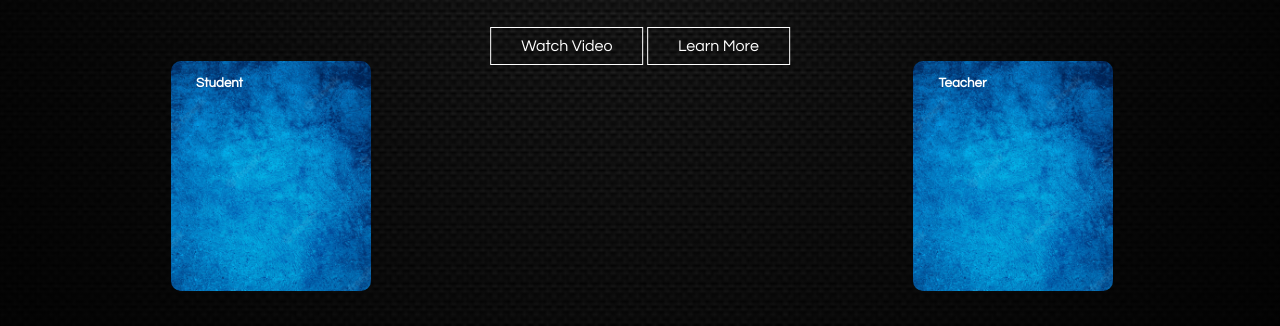
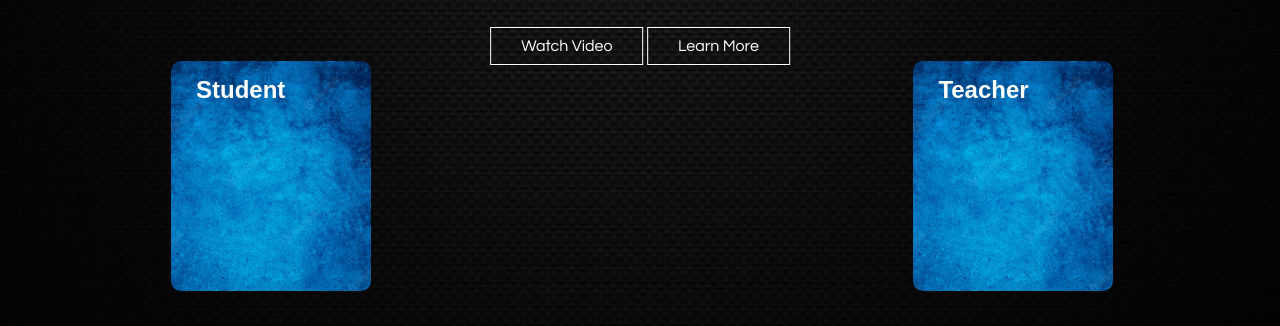
Before and after one commit to tej0730/attends.github.io, a plain HTML site: page index.html in a window 1280 px wide. Shown: the part 474-800 px from the top of the page. Drawn offline with Linux system fonts and the light colour scheme.

Commit message:
h5 update css

```diff
--- a/css/style.css
+++ b/css/style.css
@@ -137,6 +137,8 @@ body {
 }
 .card h5{
     color: #fff;
+    font-family: sans-serif;
+    font-size:x-large
 
 }
 .card:hover{
```
